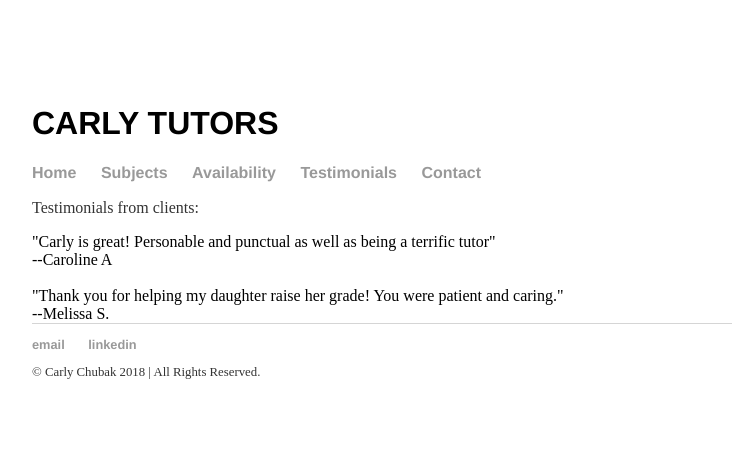
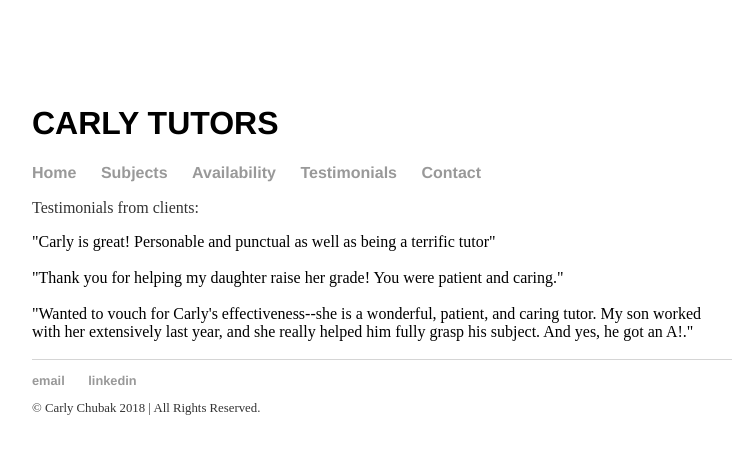
Before and after one commit to carlychubak/tutor, a Jekyll site: the page built from testimonials/index.html, in a window 1280 px wide. Shown: the top 454 px of the page, without its empty margins (258-990 px from the left). Built offline with Jekyll 4.4.1, drawn with Linux system fonts in a browser that asks for light colours.

Commit message:
Update index.html
Add testimonial from augusta

```diff
--- a/testimonials/index.html
+++ b/testimonials/index.html
@@ -7,11 +7,11 @@ title: Carly Tutors
 	Testimonials from clients:
 	</p>
 
-  "Carly is great! Personable and punctual as well as being a terrific tutor"<br>
- --Caroline A
-  <br><br>
-  "Thank you for helping my daughter raise her grade! You were patient and caring."<br>
---Melissa S.
-	  <br>
+  "Carly is great! Personable and punctual as well as being a terrific tutor"
+	<br><br>
+  "Thank you for helping my daughter raise her grade! You were patient and caring."
+	  <br><br>
+  "Wanted to vouch for Carly's effectiveness--she is a wonderful, patient, and caring tutor.  My son worked with her extensively last year, and she really helped him fully grasp his subject. And yes, he got an A!."
+	<br><br>
 
 </div><!-- /.blurb -->
```
